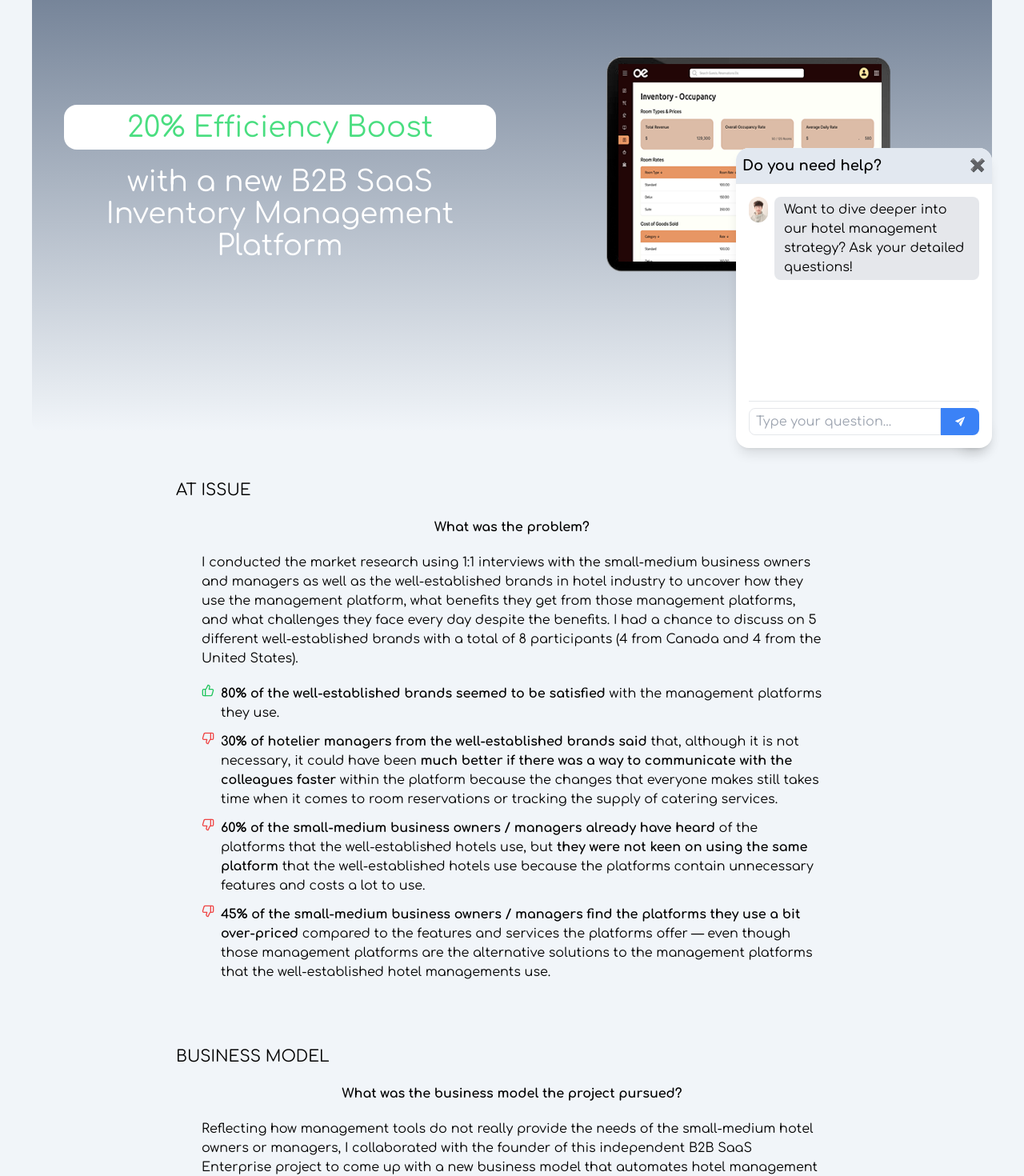
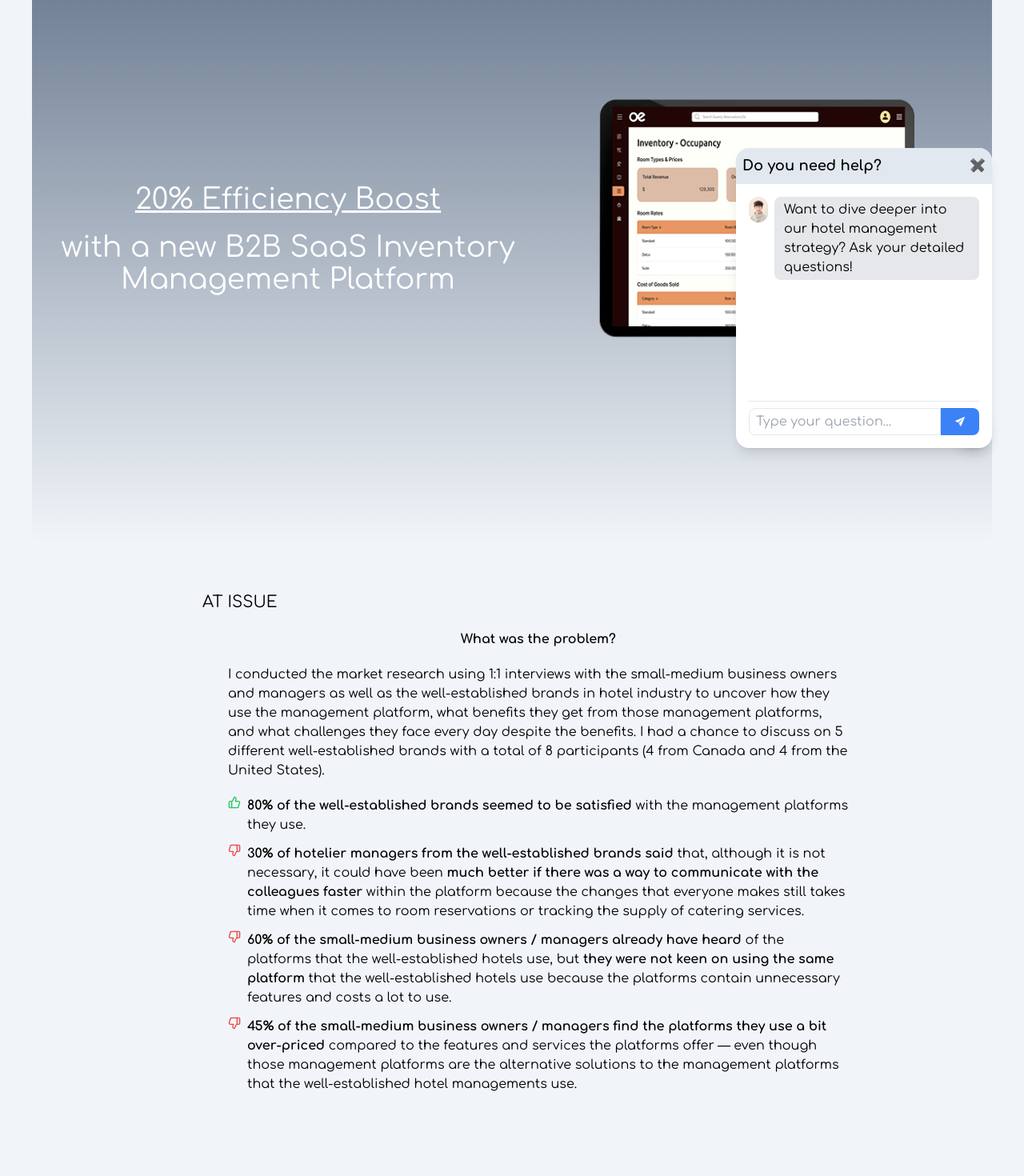
Before and after one commit to johnjang94/portfolio-ver-3, a React (Vite) app: page /operate in a window 1280 px wide. Shown: the part 200-1670 px from the top of the page at 80% size. Built offline with nearby package versions, Linux system fonts and the light colour scheme; no server answers.

Commit message:
navigation fixed for operate-ease case

```diff
--- a/src/components/contentNav.jsx
+++ b/src/components/contentNav.jsx
@@ -34,9 +34,8 @@ export default function ContentNav({ currentSection, pathname }) {
       ];
     } else if (pathname === "/operate") {
       updatedSections = [
-        { id: 1, label: "Summary" },
+        { id: 1, label: "At Issue" },
         { id: 2, label: "Solution" },
-        { id: 3, label: "Developers" },
       ];
     } else {
       updatedSections = sections;
--- a/src/pages/design/operate-ease.jsx
+++ b/src/pages/design/operate-ease.jsx
@@ -48,12 +48,14 @@ function ChatWidget() {
 }
 
 export default function OPERATE() {
-  const [currentSection, setCurrentSection] = useState(1);
+  const [currentSection, setCurrentSection] = useState("1");
   const [isNdaLocked, setIsNdaLocked] = useState(true);
 
   useEffect(() => {
     window.scrollTo(0, 0);
-    const sectionIds = [{ id: 1 }, { id: 2 }, { id: 3 }];
+
+    const sectionIds = ["1", "2"];
+
     const options = {
       root: null,
       rootMargin: "0px",
@@ -68,31 +70,29 @@ export default function OPERATE() {
       });
     }, options);
 
-    sectionIds.forEach(({ id }) => {
+    sectionIds.forEach((id) => {
       const element = document.getElementById(id);
-      if (element) observer.observe(element);
+      if (element) {
+        observer.observe(element);
+      }
     });
 
     return () => {
-      sectionIds.forEach(({ id }) => {
+      sectionIds.forEach((id) => {
         const element = document.getElementById(id);
-        if (element) observer.unobserve(element);
+        if (element) {
+          observer.unobserve(element);
+        }
       });
     };
   }, []);
-
-  useEffect(() => {
-    if (!isNdaLocked) {
-      window.scrollTo(0, 0);
-    }
-  }, [isNdaLocked]);
 
   const handleCorrectPassword = () => {
     setIsNdaLocked(false);
   };
 
   const PublicContent = () => (
-    <div className="space-y-10">
+    <div className="space-y-20">
       <div id={1}>
         <Issue />
       </div>
@@ -105,14 +105,14 @@ export default function OPERATE() {
       <div>
         <Impact />
       </div>
-      <div id={3}>
+      <div>
         <Developers />
       </div>
     </div>
   );
 
   const PrivateContent = () => (
-    <div className="space-y-10">
+    <div className="space-y-20">
       <div id={1}>
         <Issue />
       </div>
@@ -131,7 +131,7 @@ export default function OPERATE() {
       <div>
         <Impact />
       </div>
-      <div id={3}>
+      <div>
         <Developers />
       </div>
       <div>
@@ -143,54 +143,57 @@ export default function OPERATE() {
   return (
     <div>
       <section className="my-10 mx-auto">
-        <div className="bg-gradient-to-b from-slate-500 to-transparent mx-10 rounded-xl text-white flex flex-col items-center justify-center">
-          <div className="md:grid md:grid-cols-2 py-10 items-center mx-10 gap-10">
-            <div className="w-full my-5 space-y-5">
-              <h1 className="md:text-4xl text-xl font-bold md:font-normal text-center text-green-400 p-2 rounded-2xl bg-white">
+        <div className="bg-gradient-to-b from-slate-500 to-transparent my-10 rounded-xl mx-10 md:gap-3">
+          <div className="md:grid md:grid-cols-2 md:py-20 py-5 items-center">
+            <div className="w-full md:my-20 my-10 space-y-5 text-center md:m-5">
+              <h1 className="md:text-4xl text-xl text-white underline">
                 20% Efficiency Boost
               </h1>
-              <h1 className="md:text-4xl text-xl font-bold md:font-normal text-center text-white">
+              <h1 className="md:text-4xl text-xl text-white rounded-2xl">
                 with a new B2B SaaS Inventory Management Platform
               </h1>
             </div>
-            <div className="space-y-5 w-full flex justify-center">
+            <div className="space-y-5">
               <img
                 src={OperateEase.Demo}
                 alt="Demo showcase"
-                className="rounded-xl mx-auto w-[2000px]"
+                className="rounded-xl mx-auto w-full"
               />
             </div>
           </div>
         </div>
       </section>
 
-      <section className="flex justify-center">
-        <div className="max-w-[1000px] w-full">
-          {!isNdaLocked ? (
-            <div className="md:flex">
-              <div className="md:w-[15vw]">
+      <div className="flex justify-start">
+        <div
+          className={`hidden md:block md:w-[200px] md:sticky md:top-[120px] h-screen transition-opacity duration-500 ${
+            isNdaLocked ? "opacity-0 invisible" : "opacity-100 visible"
+          }`}
+        >
+          {!isNdaLocked && (
             <ContentNav
               currentSection={currentSection}
               isDemoApplicable={false}
               pathname="/operate"
             />
+          )}
         </div>
+
+        <div className="w-full flex">
+          <div className="max-w-[1000px] w-full">
             <div className="w-full">
+              {isNdaLocked ? (
+                <>
+                  <PublicContent />
+                  <Password onCorrectPassword={handleCorrectPassword} />
+                </>
+              ) : (
                 <PrivateContent />
+              )}
             </div>
           </div>
-          ) : (
-            <>
-              <div className="w-full">
-                <PublicContent />
         </div>
-              <div className="w-full">
-                <Password onCorrectPassword={handleCorrectPassword} />
       </div>
-            </>
-          )}
-        </div>
-      </section>
 
       <ChatWidget />
 
```
Lines whose indentation alone changed are shown as unchanged.
